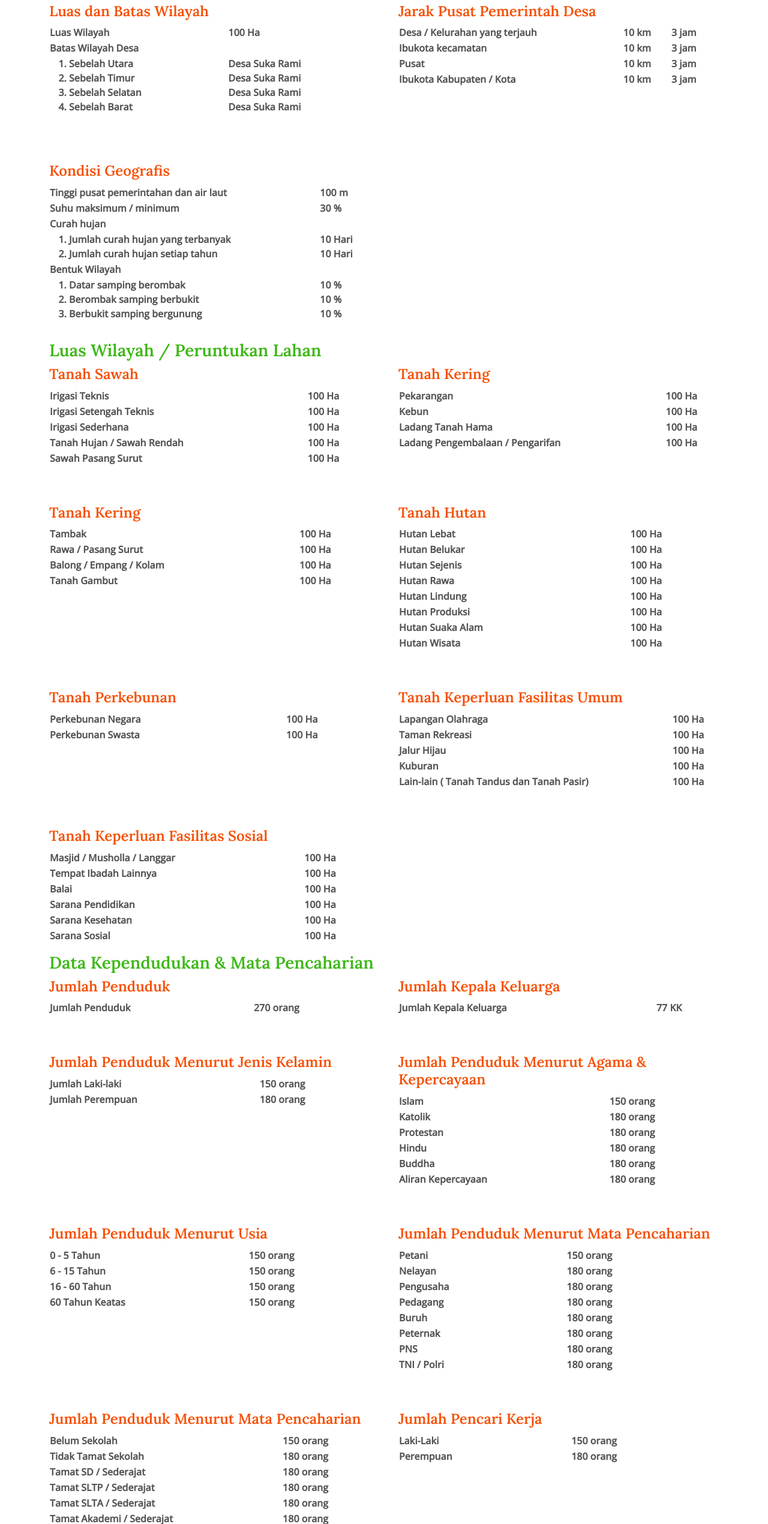
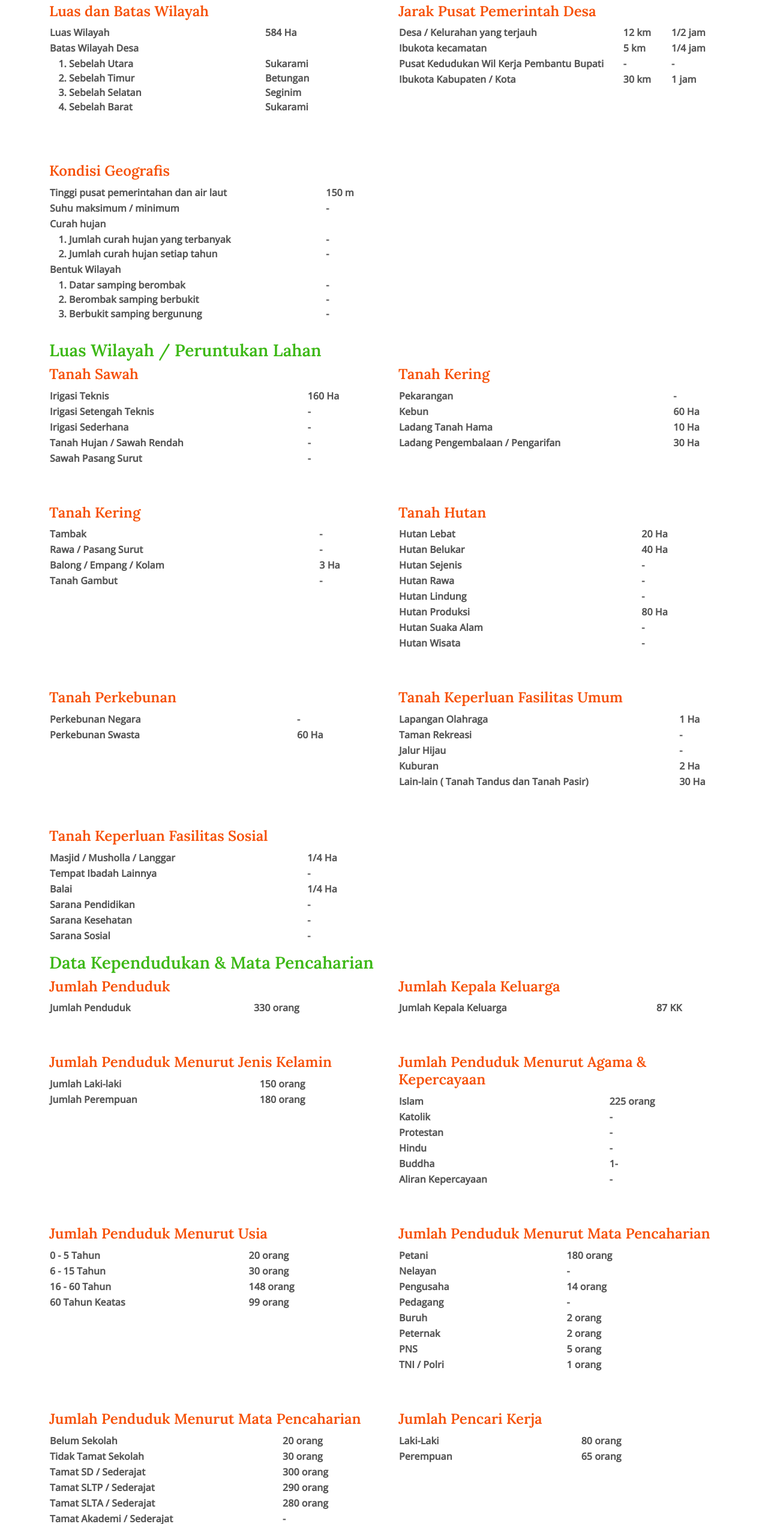
Before and after one commit to restumahesa26/Desa-Pagar-Banyu, a plain HTML site: page profil-desa.html in a window 1280 px wide. Shown: the part 1054-3595 px from the top of the page at 60% size. Drawn offline with nearby package versions, Linux system fonts and the light colour scheme.

Commit message:
update profil desa

```diff
--- a/profil-desa.html
+++ b/profil-desa.html
@@ -120,7 +120,7 @@
                         <div class="tbody">
                             <tr>
                                 <th>Luas Wilayah</th>
-                                <th>100 Ha</th>
+                                <th>584 Ha</th>
                             </tr>
                             <tr>
                                 <th>Batas Wilayah Desa</th>
@@ -136,10 +136,10 @@
                                 </th>
                                 <th>
                                     <ol style="list-style: none; padding-left: 0px !important;">
-                                        <li>Desa Suka Rami</li>
-                                        <li>Desa Suka Rami</li>
-                                        <li>Desa Suka Rami</li>
-                                        <li>Desa Suka Rami</li>
+                                        <li>Sukarami</li>
+                                        <li>Betungan</li>
+                                        <li>Seginim</li>
+                                        <li>Sukarami</li>
                                     </ol>
                                 </th>
                             </tr>
@@ -152,23 +152,23 @@
                         <div class="tbody">
                             <tr>
                                 <th>Desa / Kelurahan yang terjauh</th>
-                                <th style="width: 15%;">10 km</th>
-                                <th style="width: 15%;">3 jam</th>
+                                <th style="width: 15%;">12 km</th>
+                                <th style="width: 15%;">1/2 jam</th>
                             </tr>
                             <tr>
                                 <th>Ibukota kecamatan</th>
-                                <th style="width: 15%;">10 km</th>
-                                <th style="width: 15%;">3 jam</th>
+                                <th style="width: 15%;">5 km</th>
+                                <th style="width: 15%;">1/4 jam</th>
                             </tr>
                             <tr>
-                                <th>Pusat </th>
-                                <th style="width: 15%;">10 km</th>
-                                <th style="width: 15%;">3 jam</th>
+                                <th>Pusat Kedudukan Wil Kerja Pembantu Bupati</th>
+                                <th style="width: 15%;">-</th>
+                                <th style="width: 15%;">-</th>
                             </tr>
                             <tr>
                                 <th>Ibukota Kabupaten / Kota</th>
-                                <th style="width: 15%;">10 km</th>
-                                <th style="width: 15%;">3 jam</th>
+                                <th style="width: 15%;">30 km</th>
+                                <th style="width: 15%;">1 jam</th>
                             </tr>
                         </div>
                     </table>
@@ -179,11 +179,11 @@
                         <div class="tbody">
                             <tr>
                                 <th>Tinggi pusat pemerintahan dan air laut</th>
-                                <th>100 m</th>
+                                <th>150 m</th>
                             </tr>
                             <tr>
                                 <th>Suhu maksimum / minimum</th>
-                                <th>30 %</th>
+                                <th>-</th>
                             </tr>
                             <tr>
                                 <th>Curah hujan</th>
@@ -197,8 +197,8 @@
                                 </th>
                                 <th>
                                     <ol style="list-style: none; padding-left: 0px !important; margin-bottom: 0px !important;">
-                                        <li>10 Hari</li>
-                                        <li>10 Hari</li>
+                                        <li>-</li>
+                                        <li>-</li>
                                     </ol>
                                 </th>
                             </tr>
@@ -215,9 +215,9 @@
                                 </th>
                                 <th>
                                     <ol style="list-style: none; padding-left: 0px !important;">
-                                        <li>10 %</li>
-                                        <li>10 %</li>
-                                        <li>10 %</li>
+                                        <li>-</li>
+                                        <li>-</li>
+                                        <li>-</li>
                                     </ol>
                                 </th>
                             </tr>
@@ -233,23 +233,23 @@
                         <div class="tbody">
                             <tr>
                                 <th>Irigasi Teknis</th>
-                                <th>100 Ha</th>
+                                <th>160 Ha</th>
                             </tr>
                             <tr>
                                 <th>Irigasi Setengah Teknis</th>
-                                <th>100 Ha</th>
+                                <th>-</th>
                             </tr>
                             <tr>
                                 <th>Irigasi Sederhana</th>
-                                <th>100 Ha</th>
+                                <th>-</th>
                             </tr>
                             <tr>
                                 <th>Tanah Hujan / Sawah Rendah</th>
-                                <th>100 Ha</th>
+                                <th>-</th>
                             </tr>
                             <tr>
                                 <th>Sawah Pasang Surut</th>
-                                <th>100 Ha</th>
+                                <th>-</th>
                             </tr>
                         </div>
                     </table>
@@ -260,19 +260,19 @@
                         <div class="tbody">
                             <tr>
                                 <th>Pekarangan</th>
-                                <th>100 Ha</th>
+                                <th>-</th>
                             </tr>
                             <tr>
                                 <th>Kebun</th>
-                                <th>100 Ha</th>
+                                <th>60 Ha</th>
                             </tr>
                             <tr>
                                 <th>Ladang Tanah Hama</th>
-                                <th>100 Ha</th>
+                                <th>10 Ha</th>
                             </tr>
                             <tr>
                                 <th>Ladang Pengembalaan / Pengarifan</th>
-                                <th>100 Ha</th>
+                                <th>30 Ha</th>
                             </tr>
                         </div>
                     </table>
@@ -283,19 +283,19 @@
                         <div class="tbody">
                             <tr>
                                 <th>Tambak</th>
-                                <th>100 Ha</th>
+                                <th>-</th>
                             </tr>
                             <tr>
                                 <th>Rawa / Pasang Surut</th>
-                                <th>100 Ha</th>
+                                <th>-</th>
                             </tr>
                             <tr>
                                 <th>Balong / Empang / Kolam</th>
-                                <th>100 Ha</th>
+                                <th>3 Ha</th>
                             </tr>
                             <tr>
                                 <th>Tanah Gambut</th>
-                                <th>100 Ha</th>
+                                <th>-</th>
                             </tr>
                         </div>
                     </table>
@@ -306,35 +306,35 @@
                         <div class="tbody">
                             <tr>
                                 <th>Hutan Lebat</th>
-                                <th>100 Ha</th>
+                                <th>20 Ha</th>
                             </tr>
                             <tr>
                                 <th>Hutan Belukar</th>
-                                <th>100 Ha</th>
+                                <th>40 Ha</th>
                             </tr>
                             <tr>
                                 <th>Hutan Sejenis</th>
-                                <th>100 Ha</th>
+                                <th>-</th>
                             </tr>
                             <tr>
                                 <th>Hutan Rawa</th>
-                                <th>100 Ha</th>
+                                <th>-</th>
                             </tr>
                             <tr>
                                 <th>Hutan Lindung</th>
-                                <th>100 Ha</th>
+                                <th>-</th>
                             </tr>
                             <tr>
                                 <th>Hutan Produksi</th>
-                                <th>100 Ha</th>
+                                <th>80 Ha</th>
                             </tr>
                             <tr>
                                 <th>Hutan Suaka Alam</th>
-                                <th>100 Ha</th>
+                                <th>-</th>
                             </tr>
                             <tr>
                                 <th>Hutan Wisata</th>
-                                <th>100 Ha</th>
+                                <th>-</th>
                             </tr>
                         </div>
                     </table>
@@ -345,11 +345,11 @@
                         <div class="tbody">
                             <tr>
                                 <th>Perkebunan Negara</th>
-                                <th>100 Ha</th>
+                                <th>-</th>
                             </tr>
                             <tr>
                                 <th>Perkebunan Swasta</th>
-                                <th>100 Ha</th>
+                                <th>60 Ha</th>
                             </tr>
                         </div>
                     </table>
@@ -360,23 +360,23 @@
                         <div class="tbody">
                             <tr>
                                 <th>Lapangan Olahraga</th>
-                                <th>100 Ha</th>
+                                <th>1 Ha</th>
                             </tr>
                             <tr>
                                 <th>Taman Rekreasi</th>
-                                <th>100 Ha</th>
+                                <th>-</th>
                             </tr>
                             <tr>
                                 <th>Jalur Hijau</th>
-                                <th>100 Ha</th>
+                                <th>-</th>
                             </tr>
                             <tr>
                                 <th>Kuburan</th>
-                                <th>100 Ha</th>
+                                <th>2 Ha</th>
                             </tr>
                             <tr>
                                 <th>Lain-lain ( Tanah Tandus dan Tanah Pasir)</th>
-                                <th>100 Ha</th>
+                                <th>30 Ha</th>
                             </tr>
                         </div>
                     </table>
@@ -387,27 +387,27 @@
                         <div class="tbody">
                             <tr>
                                 <th>Masjid / Musholla / Langgar</th>
-                                <th>100 Ha</th>
+                                <th>1/4 Ha</th>
                             </tr>
                             <tr>
                                 <th>Tempat Ibadah Lainnya</th>
-                                <th>100 Ha</th>
+                                <th>-</th>
                             </tr>
                             <tr>
                                 <th>Balai</th>
-                                <th>100 Ha</th>
+                                <th>1/4 Ha</th>
                             </tr>
                             <tr>
                                 <th>Sarana Pendidikan</th>
-                                <th>100 Ha</th>
+                                <th>-</th>
                             </tr>
                             <tr>
                                 <th>Sarana Kesehatan</th>
-                                <th>100 Ha</th>
+                                <th>-</th>
                             </tr>
                             <tr>
                                 <th>Sarana Sosial</th>
-                                <th>100 Ha</th>
+                                <th>-</th>
                             </tr>
                         </div>
                     </table>
@@ -421,7 +421,7 @@
                         <div class="tbody">
                             <tr>
                                 <th>Jumlah Penduduk</th>
-                                <th>270 orang</th>
+                                <th>330 orang</th>
                             </tr>
                         </div>
                     </table>
@@ -432,7 +432,7 @@
                         <div class="tbody">
                             <tr>
                                 <th>Jumlah Kepala Keluarga</th>
-                                <th>77 KK</th>
+                                <th>87 KK</th>
                             </tr>
                         </div>
                     </table>
@@ -458,27 +458,27 @@
                         <div class="tbody">
                             <tr>
                                 <th>Islam</th>
-                                <th>150 orang</th>
+                                <th>225 orang</th>
                             </tr>
                             <tr>
                                 <th>Katolik</th>
-                                <th>180 orang</th>
+                                <th>-</th>
                             </tr>
                             <tr>
                                 <th>Protestan</th>
-                                <th>180 orang</th>
+                                <th>-</th>
                             </tr>
                             <tr>
                                 <th>Hindu</th>
-                                <th>180 orang</th>
+                                <th>-</th>
                             </tr>
                             <tr>
                                 <th>Buddha</th>
-                                <th>180 orang</th>
+                                <th>1-</th>
                             </tr>
                             <tr>
                                 <th>Aliran Kepercayaan</th>
-                                <th>180 orang</th>
+                                <th>-</th>
                             </tr>
                         </div>
                     </table>
@@ -489,19 +489,19 @@
                         <div class="tbody">
                             <tr>
                                 <th>0 - 5 Tahun</th>
-                                <th>150 orang</th>
+                                <th>20 orang</th>
                             </tr>
                             <tr>
                                 <th>6 - 15 Tahun</th>
-                                <th>150 orang</th>
+                                <th>30 orang</th>
                             </tr>
                             <tr>
                                 <th>16 - 60 Tahun</th>
-                                <th>150 orang</th>
+                                <th>148 orang</th>
                             </tr>
                             <tr>
                                 <th>60 Tahun Keatas</th>
-                                <th>150 orang</th>
+                                <th>99 orang</th>
                             </tr>
                         </div>
                     </table>
@@ -512,35 +512,35 @@
                         <div class="tbody">
                             <tr>
                                 <th>Petani</th>
-                                <th>150 orang</th>
+                                <th>180 orang</th>
                             </tr>
                             <tr>
                                 <th>Nelayan</th>
-                                <th>180 orang</th>
+                                <th>-</th>
                             </tr>
                             <tr>
                                 <th>Pengusaha</th>
-                                <th>180 orang</th>
+                                <th>14 orang</th>
                             </tr>
                             <tr>
                                 <th>Pedagang</th>
-                                <th>180 orang</th>
+                                <th>-</th>
                             </tr>
                             <tr>
                                 <th>Buruh</th>
-                                <th>180 orang</th>
+                                <th>2 orang</th>
                             </tr>
                             <tr>
                                 <th>Peternak</th>
-                                <th>180 orang</th>
+                                <th>2 orang</th>
                             </tr>
                             <tr>
                                 <th>PNS</th>
-                                <th>180 orang</th>
+                                <th>5 orang</th>
                             </tr>
                             <tr>
                                 <th>TNI / Polri</th>
-                                <th>180 orang</th>
+                                <th>1 orang</th>
                             </tr>
                         </div>
                     </table>
@@ -551,31 +551,31 @@
                         <div class="tbody">
                             <tr>
                                 <th>Belum Sekolah</th>
-                                <th>150 orang</th>
+                                <th>20 orang</th>
                             </tr>
                             <tr>
                                 <th>Tidak Tamat Sekolah</th>
-                                <th>180 orang</th>
+                                <th>30 orang</th>
                             </tr>
                             <tr>
                                 <th>Tamat SD / Sederajat</th>
-                                <th>180 orang</th>
+                                <th>300 orang</th>
                             </tr>
                             <tr>
                                 <th>Tamat SLTP / Sederajat</th>
-                                <th>180 orang</th>
+                                <th>290 orang</th>
                             </tr>
                             <tr>
                                 <th>Tamat SLTA / Sederajat</th>
-                                <th>180 orang</th>
+                                <th>280 orang</th>
                             </tr>
                             <tr>
                                 <th>Tamat Akademi / Sederajat</th>
-                                <th>180 orang</th>
+                                <th>-</th>
                             </tr>
                             <tr>
                                 <th>Tamat P. Tinggi / Sederajat</th>
-                                <th>180 orang</th>
+                                <th>20 orang</th>
                             </tr>
                         </div>
                     </table>
@@ -586,11 +586,11 @@
                         <div class="tbody">
                             <tr>
                                 <th>Laki-Laki</th>
-                                <th>150 orang</th>
+                                <th>80 orang</th>
                             </tr>
                             <tr>
                                 <th>Perempuan</th>
-                                <th>180 orang</th>
+                                <th>65 orang</th>
                             </tr>
                         </div>
                     </table>
@@ -601,7 +601,7 @@
                         <div class="tbody">
                             <tr>
                                 <th>Rata-rata Luas Tanah Pertanian</th>
-                                <th>10 Ha</th>
+                                <th>100 Ha</th>
                             </tr>
                         </div>
                     </table>
@@ -618,27 +618,27 @@
                             </tr>
                             <tr class="text-center">
                                 <th>Pindah Datang</th>
-                                <th>10</th>
-                                <th>10</th>
-                                <th>20</th>
+                                <th>-</th>
+                                <th>-</th>
+                                <th>-</th>
                             </tr>
                             <tr class="text-center">
                                 <th>Pindah Keluarga</th>
-                                <th>10</th>
-                                <th>10</th>
-                                <th>20</th>
+                                <th>-</th>
+                                <th>-</th>
+                                <th>-</th>
                             </tr>
                             <tr class="text-center">
                                 <th>Lahir</th>
-                                <th>10</th>
-                                <th>10</th>
-                                <th>20</th>
+                                <th>-</th>
+                                <th>-</th>
+                                <th>-</th>
                             </tr>
                             <tr class="text-center">
                                 <th>Meninggal</th>
-                                <th>10</th>
-                                <th>10</th>
-                                <th>20</th>
+                                <th>-</th>
+                                <th>-</th>
+                                <th>-</th>
                             </tr>
                         </div>
                     </table>
```
